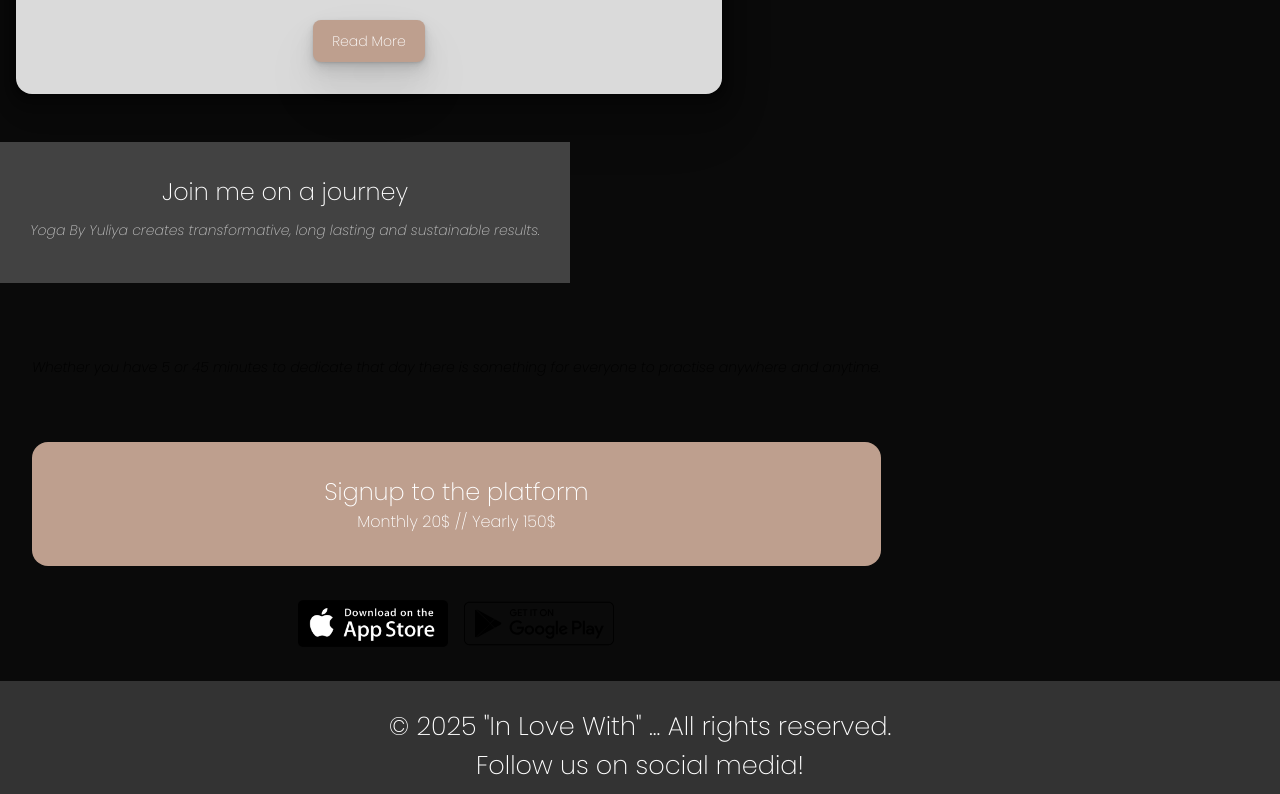
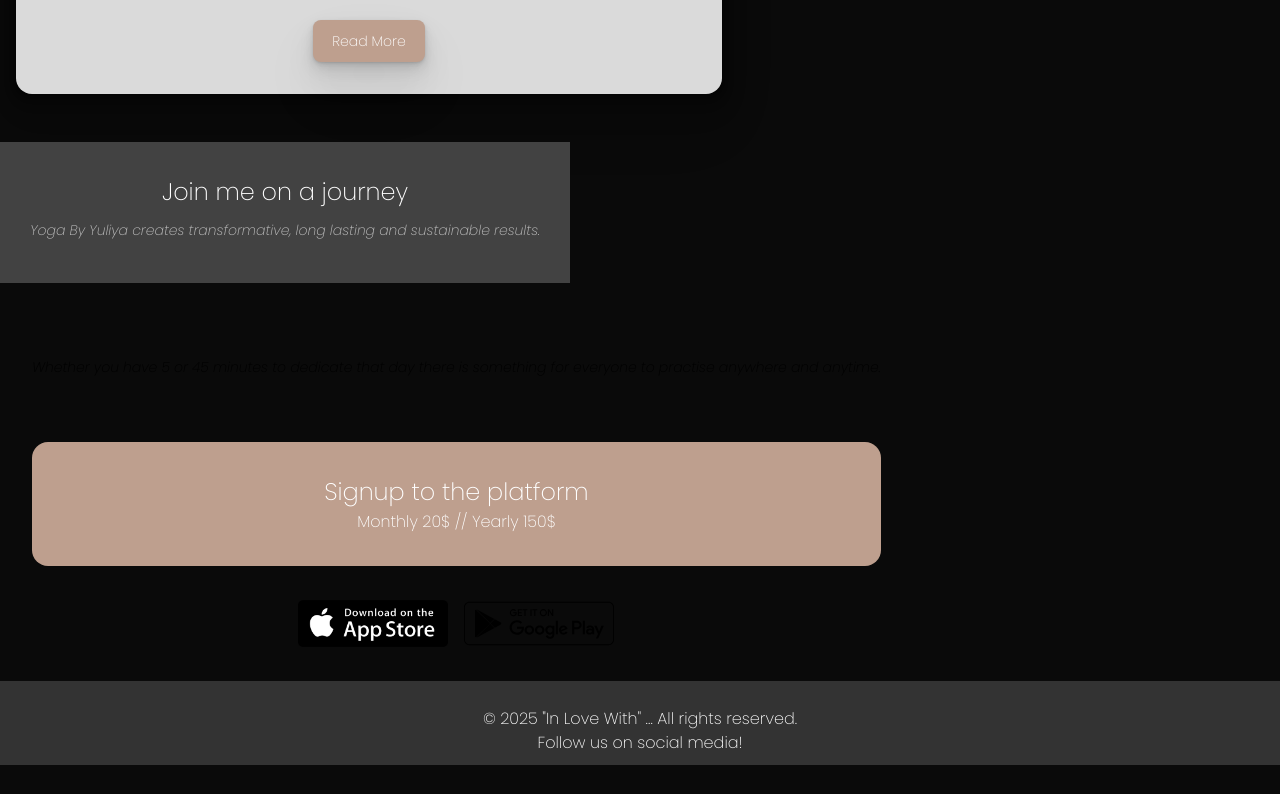
Before and after one commit to Marconion/in-love-with-next-js, a Next.js app: page / in a window 1280 px wide. Shown: the part 2403-3197 px from the top of the page. After the commit the page ends 3168 px from the top, so only its background shows below. Built offline with nearby package versions, Linux system fonts and the light colour scheme.

Commit message:
Update site metadata and remove unused paragraph styles from page.css

```diff
--- a/src/app/layout.js
+++ b/src/app/layout.js
@@ -13,8 +13,8 @@ const geistMono = Geist_Mono({
 });
 
 export const metadata = {
-  title: "Create Next App",
-  description: "Generated by create next app",
+  title: "In Love With...",
+  description: `Welcome to "In Love With..." official website!`,
 };
 
 export default function RootLayout({ children }) {
--- a/src/app/page.css
+++ b/src/app/page.css
@@ -29,11 +29,6 @@ h1 {
   line-height: 1.1;
 }
 
-p {
-  font-size: 1.6em;
-  line-height: 1.5;
-  color: #171717;
-}
 .nav {
   position: sticky;
   top: 0;
```
